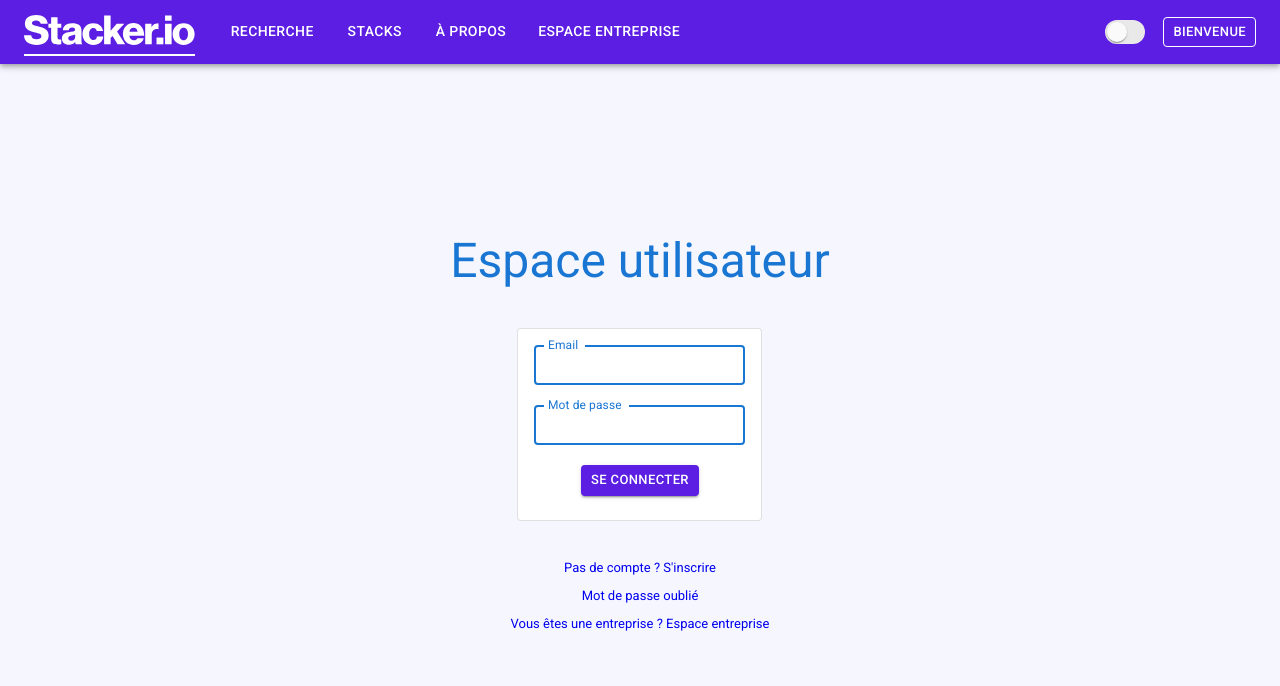
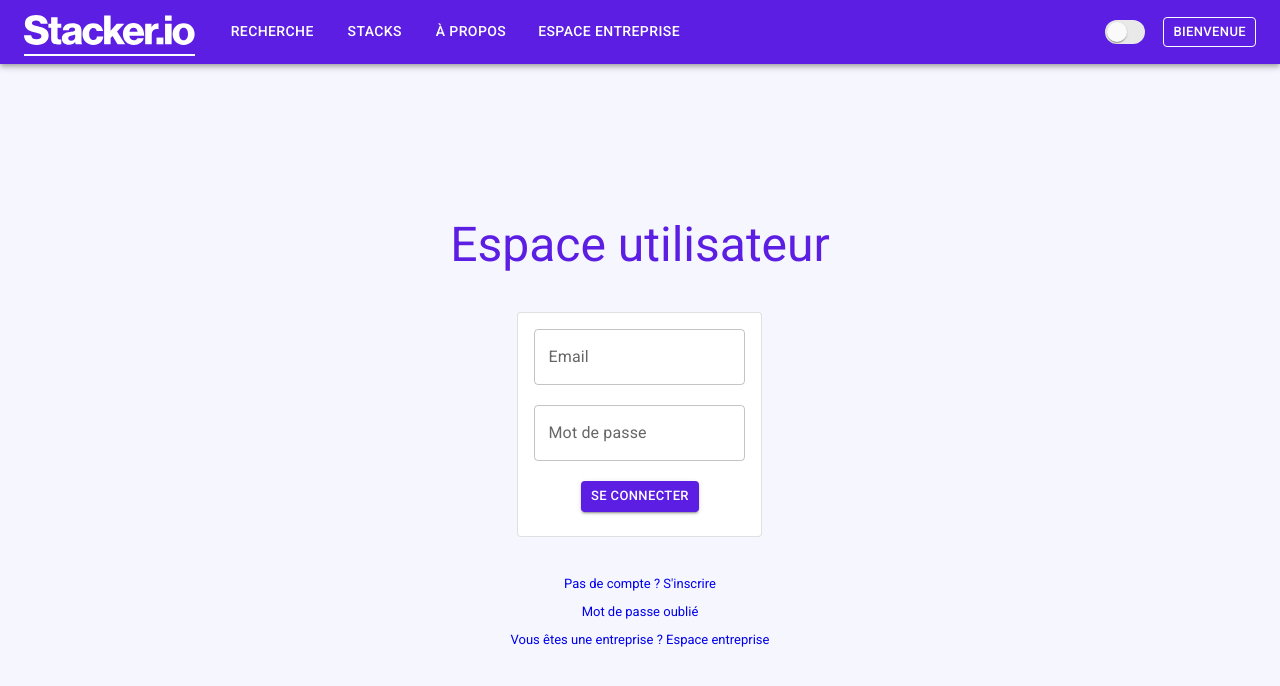
Before and after one commit to BFH92/front_stacker, a React (Create React App) app: page /user/sign-in in a window 1280 px wide. Shown: the top 686 px of the page. Built offline with nearby package versions, Linux system fonts and the light colour scheme.

Commit message:
update cleaning

```diff
--- /dev/null
+++ b/src/Components/CustomTextField/index.jsx
@@ -0,0 +1,22 @@
+import * as React from 'react';
+import TextField from '@mui/material/TextField';
+import { useTheme } from '@material-ui/core';
+
+const CustomTextField = (props) => {
+  const theme = useTheme();
+
+  return (
+    <TextField
+      theme={theme}
+      color={props.color}
+      label={props.label}
+      size={props.size}
+      variant={props.variant}
+      type={props.type}
+      sx={props.sx}
+      validate={props.validate}
+    />
+  );
+};
+
+export default CustomTextField;
--- /dev/null
+++ b/src/Components/CustomTypography/index.jsx
@@ -0,0 +1,21 @@
+import * as React from 'react';
+import Typography from '@mui/material/Typography';
+import { useTheme } from '@material-ui/core';
+
+const CustomTypography = (props) => {
+  const theme = useTheme();
+
+  return (
+    <Typography
+      theme={theme}
+      variant={props.variant}
+      component={props.component}
+      color={props.color}
+      className={props.className}
+    >
+      {props.content}
+    </Typography>
+  );
+};
+
+export default CustomTypography;
--- a/src/Components/FilterSystem/index.jsx
+++ b/src/Components/FilterSystem/index.jsx
@@ -2,7 +2,7 @@ import React,{useState,useEffect, useContext} from 'react';
 import './filterSystem.scss';
 import ChipsArray from './ChipsArray';
 import RadioButtonsGroup from './RadioGroup';
-import UIButton from '../../Components/UIButton';
+import UIButton from '../CustomUIButton';
 import Divider from '@material-ui/core/Divider';
 import { FilterContext } from '../../Context/FilterContext';
 import { UserStacksContext } from '../../Context/UserStacksContext';
@@ -33,19 +33,19 @@ const FilterSystem = () => {
     try{
       const response = await SavedSearchesManager.saveSearch(filterStacks,staffSize,categories)
       let variant = 'success'
-      let message = `Recherche sauvegardée !`
+      let message = `Recherche sauvegardée!`
       setSaveListener(saveListener+1)
       enqueueSnackbar(message, { variant });
     }catch(error){
-      let variant = 'info'
+      let variant = 'warning'
       let message = `Nous rencontrons une erreur la sauvegarde -> ${error}`
-      if (String(error).includes("401"))(message = `Vous devez vous connecter pour sauvegarder votre recherche`)
+      if (String(error).includes("401"))(message = `Vous devez vous connecter pour sauvegarder votre recherche.`)
       enqueueSnackbar(message, { variant });
     }
   }
 
   const [staffSizeValues, setStaffSizeValues] = useState([{name:"0-9",slug:"0-9"},{name:"10-49",slug:"10-49"},{name:"50-249",slug:"50-249"},{name:"250+",slug:"250more"}])
-  const [categoriesValues, setCategoriesValues] = useState([{name:"Startup",slug:"1"},{name:"Entreprise conventionnelle",slug:"2"},{name:"SSII",slug:"3"},{name:"Agence web",slug:"4"},{name:"Grosse entreprise Tech", slug:"5"}]) //map un fetch des compnay_categories
+  const [categoriesValues, setCategoriesValues] = useState([{name:"Startup",slug:"1"},{name:"Entreprise conventionnelle",slug:"2"},{name:"SSII",slug:"3"},{name:"Agence web",slug:"4"},{name:"Grosse entreprise Tech", slug:"5"}]) //map un fetch des company_categories
 
 
   const addUserStackAuthorization = false
--- a/src/Components/Forms/SignInForm/index.jsx
+++ b/src/Components/Forms/SignInForm/index.jsx
@@ -5,9 +5,10 @@ import "./sign_in_form.scss";
 import { useForm } from "react-hook-form";
 import { useTheme } from "@mui/material";
 import TextField from "@mui/material/TextField";
-import UIButton from "../../UIButton";
+import UIButton from "../../CustomUIButton";
 import Card from "@material-ui/core/Card";
 import CardContent from "@material-ui/core/CardContent";
+import CustomTextField from "../../CustomTextField";
 
 const SignInForm = ({ user }) => {
   const theme = useTheme();
@@ -37,11 +38,12 @@ const SignInForm = ({ user }) => {
           <div className="container__email--login">
             <TextField
               sx={{ mb: 2.5 }}
-              focused
-              theme={theme}
               color="primary"
+              variant="outlined"
               label="Email"
-              variant="outlined"
+              defaultValue={user.email}
+              onChange={(e) => user.setEmail(e.target.value)}
+              validate={
                 {...register("email", {
                   required: "Email requis",
                   pattern: {
@@ -50,16 +52,13 @@ const SignInForm = ({ user }) => {
                     message: "Format invalide",
                   },
                 })}
-              size="small"
-              defaultValue={user.email}
-              onChange={(e) => user.setEmail(e.target.value)}
+              }
             />
             {errors.email && <p>{errors.email.message}</p>}
           </div>
           <div className="container__password--login">
             <TextField
               sx={{ mb: 2.5 }}
-              focused
               theme={theme}
               color="primary"
               label="Mot de passe"
@@ -67,7 +66,6 @@ const SignInForm = ({ user }) => {
               {...register("password", {
                 required: "Mot de passe requis",
               })}
-              size="small"
               type="password"
               defaultValue={user.password}
               onChange={(e) => user.setPassword(e.target.value)}
--- a/src/Components/Header/UserMenu/index.jsx
+++ b/src/Components/Header/UserMenu/index.jsx
@@ -8,7 +8,7 @@ import IconButton from '@mui/material/IconButton';
 import UserAvatar from './UserAvatar';
 import DarkStrokeDashboard from '../../../Assets/Svg/Dashboard/StrokeDashboard/DarkStrokeDashboard';
 import DarkStrokeLogout from '../../../Assets/Svg/Logout/StrokeLogout/DarkStrokeLogout';
-import { Link } from 'react-router-dom'
+import { Link } from 'react-router-dom';
 import { useSelector } from 'react-redux';
 
 const UserMenu = ({ logout }) => {
--- a/src/Components/SavedSearch/VisitorAlert/index.jsx
+++ b/src/Components/SavedSearch/VisitorAlert/index.jsx
@@ -6,9 +6,11 @@ import CardActions from '@mui/material/CardActions';
 import Collapse from '@mui/material/Collapse';
 import IconButton from '@mui/material/IconButton';
 import Typography from '@mui/material/Typography';
+import Button from '@mui/material/Button';
 import PrimaryDownArrow from '../../../Assets/Svg/Arrow/DownArrow/PrimaryDownArrow';
-import UIButton from '../../../Components/UIButton';
 import { useSnackbar } from 'notistack';
+import { Link } from 'react-router-dom';
+import { useTheme } from '@material-ui/core';
 
 const ExpandMore = styled((props) => {
 
@@ -23,6 +25,7 @@ const ExpandMore = styled((props) => {
 }));
 
 const VisitorAlert = () => {
+  const theme = useTheme();
   const [expanded, setExpanded] = useState(false);
 
   const handleExpandClick = () => {
@@ -43,12 +46,16 @@ const VisitorAlert = () => {
           </Typography>
         </CardContent>
         <CardActions disableSpacing sx={{ pl: 2, pt: 0}}>
-          <UIButton
-            content={"s'inscrire"}
-            variant={"contained"}
-            size={"small"}
-            color={"primary"}
-          />
+          <Button
+            theme={theme}
+            component={Link}
+            to="/user/sign-up"
+            variant="outlined"
+            size="small"
+            color="primary"
+          >
+            s'inscrire
+          </Button>
           <ExpandMore
             expand={expanded}
             onClick={handleExpandClick}
--- a/src/Pages/SearchCompany/index.jsx
+++ b/src/Pages/SearchCompany/index.jsx
@@ -1,32 +1,45 @@
-import React, { useState } from 'react';
+import React, { useState, useEffect } from 'react';
 import './searchCompany.scss';
+import { API_URL } from '../../Config/API_URL';
 import { FilterContext } from '../../Context/FilterContext';
+import FilterSystem from '../../Components/FilterSystem';
+import CompaniesResults from '../../Components/CompaniesResults';
 import SavedSearch from '../../Components/SavedSearch';
-import CompaniesResults from '../../Components/CompaniesResults';
-import { API_URL } from '../../Config/API_URL';
-import FilterSystem from '../../Components/FilterSystem';
-
 
 const SearchCompany = () => {
   const [chipData, setChipData] = useState([]);
   const [url, setUrl] = useState(API_URL + 'companies?');
-  const [staffSize, setStaffSize] = useState("")
-  const [categories, setCategories] = useState("")
-  const [filterStacks, setFilterStacks] = useState("")
-  const [saveListener, setSaveListener] = useState(0)
-
+  const [staffSize, setStaffSize] = useState("");
+  const [categories, setCategories] = useState("");
+  const [filterStacks, setFilterStacks] = useState("");
+  const [saveListener, setSaveListener] = useState(0);
 
   useEffect(() => {
-    let urlParameters = [API_URL+ 'companies?']
-    if (staffSize)(urlParameters.push(`staff_size=${staffSize}`))
-    if (filterStacks)(urlParameters.push(`stack=${filterStacks}`))
-    if (categories)(urlParameters.push(`categories=${categories}`))
-    urlParameters = urlParameters.join("&")
-    setUrl(urlParameters)
+    let urlParameters = [API_URL+ 'companies?'];
+    if (staffSize)(urlParameters.push(`staff_size=${staffSize}`));
+    if (filterStacks)(urlParameters.push(`stack=${filterStacks}`));
+    if (categories)(urlParameters.push(`categories=${categories}`));
+    urlParameters = urlParameters.join("&");
+    setUrl(urlParameters);
+  }, [filterStacks, staffSize, categories]);
 
-  }, [filterStacks, staffSize, categories]);
   return (
-    <FilterContext.Provider value={{url, setUrl, chipData, setChipData,staffSize, setStaffSize, categories, setCategories,filterStacks, setFilterStacks,saveListener, setSaveListener}}>
+    <FilterContext.Provider
+      value={{
+        url,
+        setUrl,
+        chipData,
+        setChipData,
+        staffSize,
+        setStaffSize,
+        categories,
+        setCategories,
+        filterStacks,
+        setFilterStacks,
+        saveListener,
+        setSaveListener
+      }}
+    >
     <div className="container__search--companies">
       <FilterSystem />
       <div className="container--right">
--- a/src/Pages/UserSignIn/index.jsx
+++ b/src/Pages/UserSignIn/index.jsx
@@ -7,7 +7,7 @@ import { RegisterUserLoginStatus, RegisterUserLogoutStatus } from "../../Store";
 import { Link } from "react-router-dom";
 import { useSnackbar } from 'notistack';
 import './userSignIn.scss';
-import Typography from "@mui/material/Typography";
+import CustomTypography from "../../Components/CustomTypography";
 
 const UserSignIn = ({ user }) => {
   const [email, setEmail] = useState("");
@@ -42,13 +42,13 @@ const UserSignIn = ({ user }) => {
   return (
     <div className="container__form--bg">
       <div className="container__form--all">
-      <Typography
-        className="title--form"
+      <CustomTypography
+        className={"title--form"}
+        color="primary"
         variant="h3"
-        color="primary"
-      >
-        Espace utilisateur
-      </Typography>
+        component="h1"
+        content="Espace utilisateur"
+      />
       <SignInForm user={{ email, setEmail, password, setPassword, login }} />
       <div className="container__links--all">
         <Link to="/user/sign-up">
--- a/src/index.jsx
+++ b/src/index.jsx
@@ -82,7 +82,7 @@ const App = () => {
           vertical: 'bottom',
           horizontal: 'right',
         }}
-        autoHideDuration={2000}
+        autoHideDuration={2500}
         disableWindowBlurListener={true}
         hideIconVariant
         preventDuplicate
@@ -92,7 +92,6 @@ const App = () => {
             <Router>
               <div className="container__all">
                 <Route path="/" render={() => <Header user={{isLogged, setIsLogged}} />} />
-
                 <main className="container__main">
                   <Switch>
                     <Route path="/" exact render={() => <Home/>} />
```
Also changed, not shown: public/logo192.png (deleted), public/logo512.png (deleted), src/Components/CustomUIButton/index.jsx (renamed from src/Components/UIButton/index.jsx). Lines whose indentation alone changed are shown as unchanged.
